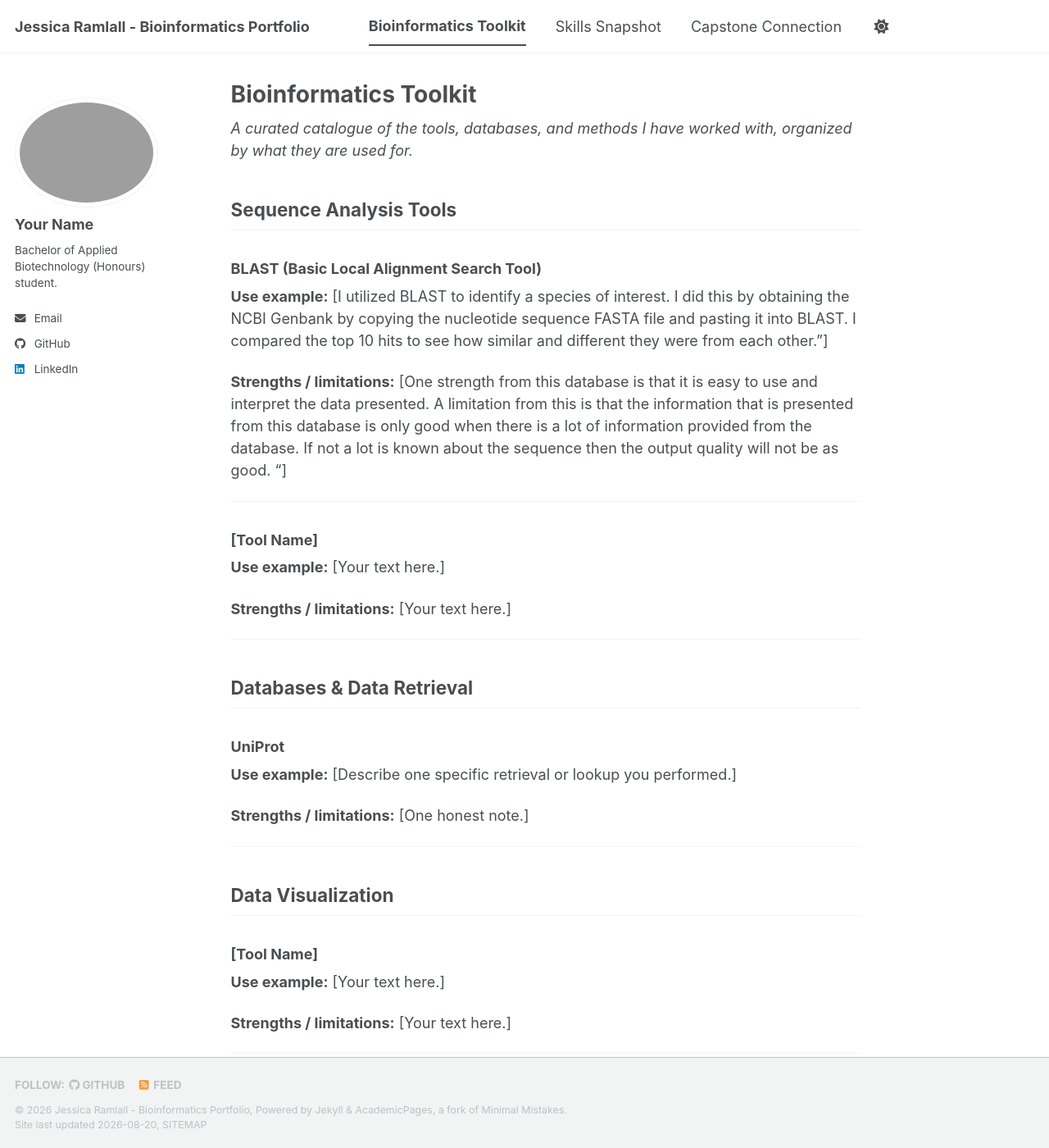
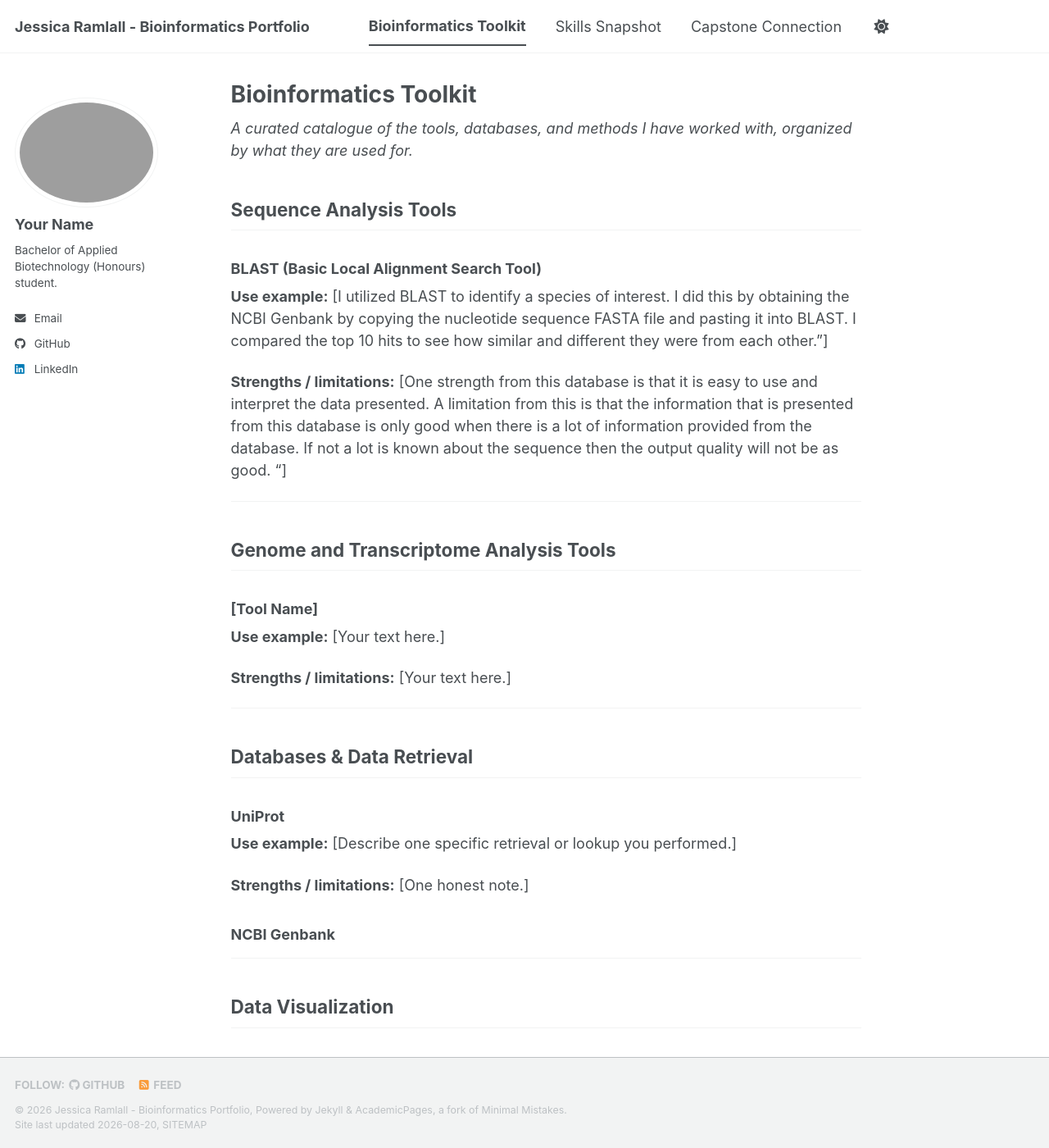
Before and after one commit to JessicaRam345/biot74000-portfolio, a Jekyll site: the page built from _pages/toolkit.md, in a window 1280 px wide and 1400 px high. Shown: the whole window at 82% size. Built offline with Jekyll 4.4.1, drawn with Linux system fonts in a browser that asks for light colours; a script bundle is joined from its source files by our own code; library files that are not in the unit come from our copies.

Commit message:
Update toolkit.md with new tool sections
Added sections for Genome and Transcriptome Analysis Tools and Data Visualization.

```diff
--- a/_pages/toolkit.md
+++ b/_pages/toolkit.md
@@ -47,6 +47,7 @@ organized by what they are used for._
 **Strengths / limitations:** [One strength from this database is that it is easy to use and interpret the data presented. A limitation from this is that the information that is presented from this database is only good when there is a lot of information provided from the database. If not a lot is known about the sequence then the output quality will not be as good. "]
 
 ---
+## Genome and Transcriptome Analysis Tools
 
 ### [Tool Name]
 
@@ -64,11 +65,13 @@ organized by what they are used for._
 
 **Strengths / limitations:** [One honest note.]
 
+### NCBI Genbank
+
 ---
 
 ## Data Visualization
 
-### [Tool Name]
+### [RStudio]
 
 **Use example:** [Your text here.]
 
```
